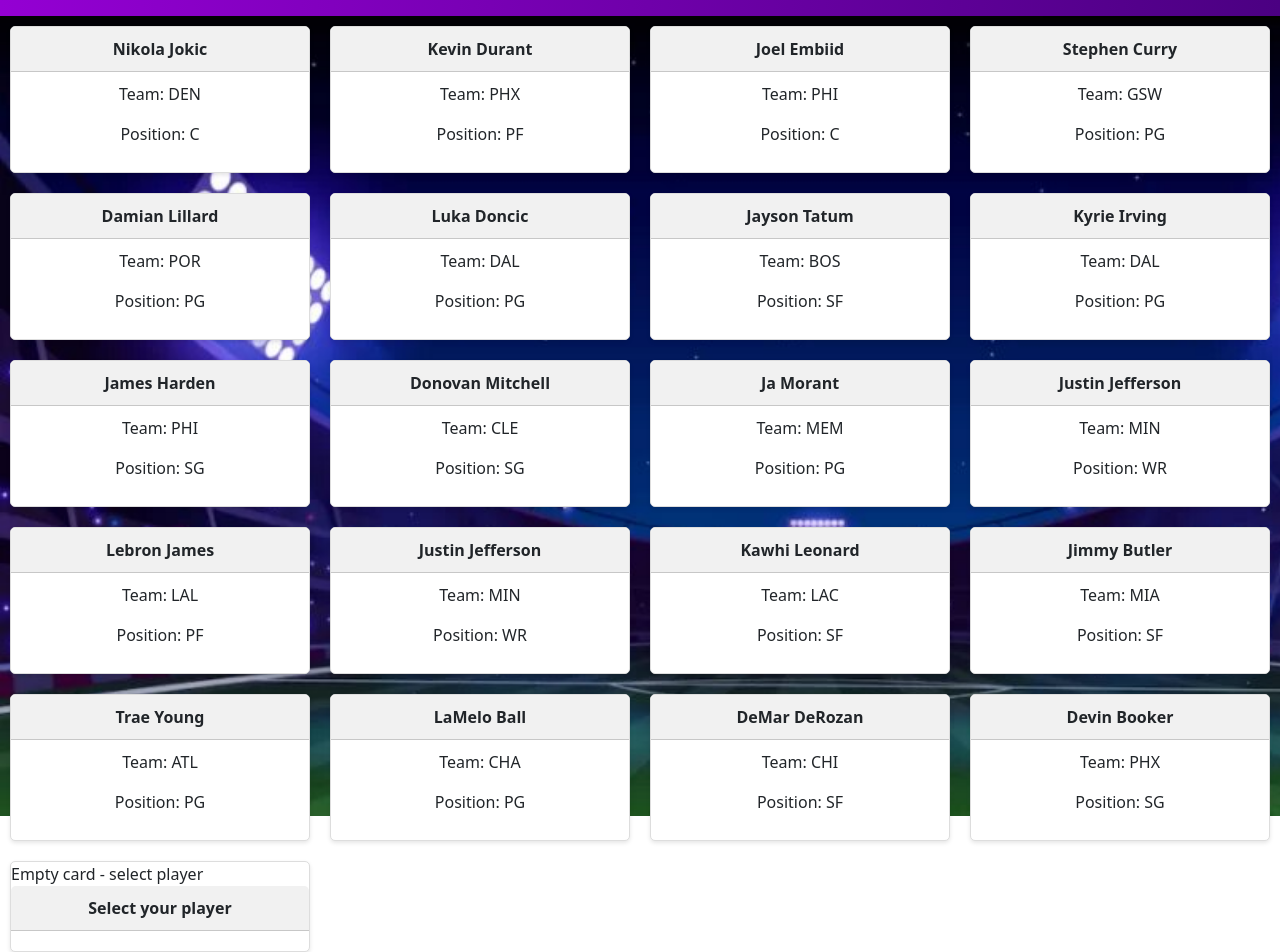
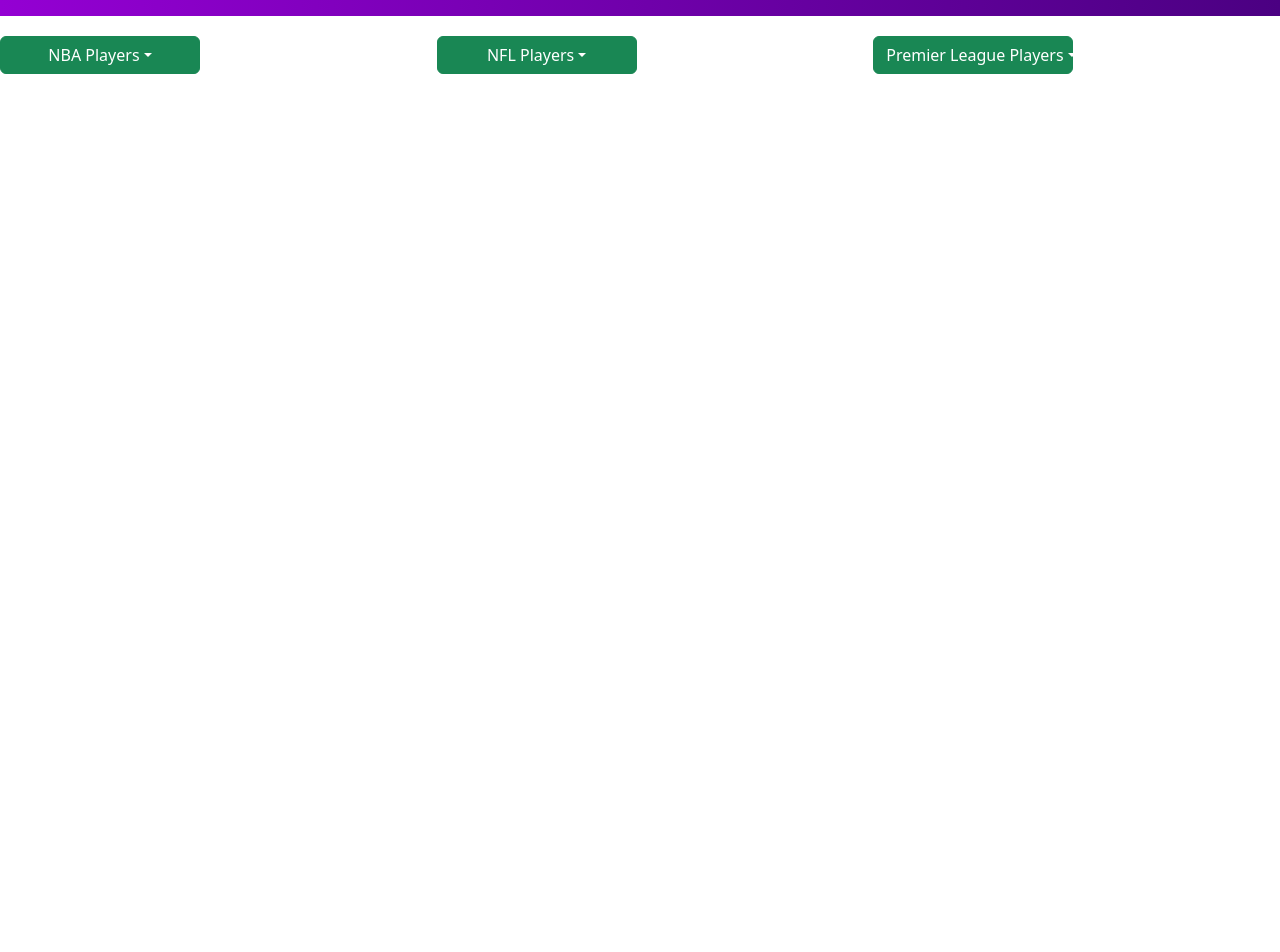
Before and after one commit to barryos112/Final-Year-Project, a React (Create React App) app in the folder final-year-project/: page /team in a window 1280 px wide. Shown: the part 54-1006 px from the top of the page. After the commit the page ends 800 px from the top, so only its background shows below. Built offline with nearby package versions, Linux system fonts and the light colour scheme.

Commit message:
Team Page dropdown Menus
Updated menus with JSON data

```diff
--- a/final-year-project/public/nbaPlayers.json
+++ b/final-year-project/public/nbaPlayers.json
@@ -67,9 +67,9 @@
   },
   {
     "id": "12",
-    "name": "Justin Jefferson",
-    "team": "MIN",
-    "position": "WR"
+    "name": "Zion Williamson",
+    "team": "NOP",
+    "position": "PF"
   },
   {
     "id": "13",
@@ -79,9 +79,9 @@
   },
   {
     "id": "14",
-    "name": "Justin Jefferson",
+    "name": "Anthony Edwards",
     "team": "MIN",
-    "position": "WR"
+    "position": "SG"
   },
   {
     "id": "15",
--- a/final-year-project/src/Components/Team_Page/team_page.css
+++ b/final-year-project/src/Components/Team_Page/team_page.css
@@ -29,3 +29,34 @@
     padding: 10px !important;
     text-align: center !important;
   }
+
+
+  .dropdown-container {
+    display: flex;
+  }
+
+  .dropdown-nba {
+    width: 33.33%;
+  }
+
+  .dropdown-nfl {
+    width: 33.33%;
+    margin-left: 10px;
+    margin-right: 10px;
+  }
+
+  .dropdown-prem {
+    display: inline-block !important;
+    position: relative !important;
+  }
+
+  .dropdown-prem .dropdown-menu {
+    position: absolute !important;
+    width: auto !important;
+    min-width: 100% !important;
+    padding: 0 !important;
+  }
+
+  .dropdown-prem .dropdown-item {
+    white-space: normal !important;
+  }
--- a/final-year-project/src/Components/Team_Page/team_page.js
+++ b/final-year-project/src/Components/Team_Page/team_page.js
@@ -1,49 +1,85 @@
 import "./team_page.css";
 import PlayerService from "../../Services/PlayerData/playerService";
 import React, { useState, useEffect } from "react";
-import DropdownMenu from "react-bootstrap/esm/DropdownMenu";
+import Dropdown from "react-bootstrap/Dropdown";
 
 const Home = () => {
-  const players = [
-    {
-      name: "Player 1",
-      position: "Forward",
-      number: 10,
-    },
-    {
-      name: "Player 2",
-      position: "Midfielder",
-      number: 8,
-    },
-    {
-      name: "Player 3",
-      position: "Defender",
-      number: 4,
-    },
-    {
-      name: "Player 4",
-      position: "Goalkeeper",
-      number: 1,
-    },
-    {
-      name: "Player 5",
-      position: "Forward",
-      number: 9,
-    },
-    {
-      name: "Player 6",
-      position: "Midfielder",
-      number: 7,
-    },
-  ];
+  //   const [playerData, setPlayerData] = useState([]);
+
+  //   useEffect(() => {
+  //     const fetchData = async () => {
+  //       const data = await PlayerService.getPlayerData();
+
+  //       setPlayerData(data);
+  //     };
+
+  //     fetchData();
+  //   }, []);
+
+  //   return (
+  //     <>
+  //       <div className="dropdown-container">
+  //         <Dropdown className="dropdown-nba">
+  //           <Dropdown.Toggle variant="success" id="dropdown-basic">
+  //             Select an NBA player
+  //           </Dropdown.Toggle>
+
+  //           <Dropdown.Menu>
+  //             {playerData.map((player) => (
+  //               <Dropdown.Item key={player.id} eventKey={player.id}>
+  //                 {player.name}
+  //               </Dropdown.Item>
+  //             ))}
+  //           </Dropdown.Menu>
+  //         </Dropdown>
+
+  //         <Dropdown className="dropdown-nfl">
+  //           <Dropdown.Toggle variant="success" id="dropdown-basic">
+  //             Select an NFL player
+  //           </Dropdown.Toggle>
+
+  //           <Dropdown.Menu>
+  //             {playerData.map((player) => (
+  //               <Dropdown.Item key={player.id} eventKey={player.id}>
+  //                 {player.name}
+  //               </Dropdown.Item>
+  //             ))}
+  //           </Dropdown.Menu>
+  //         </Dropdown>
+
+  //         <Dropdown className="dropdown-prem">
+  //           <Dropdown.Toggle variant="success" id="dropdown-basic">
+  //             Select a Premier League player
+  //           </Dropdown.Toggle>
+
+  //           <Dropdown.Menu>
+  //             {playerData.map((player) => (
+  //               <Dropdown.Item key={player.id} eventKey={player.id}>
+  //                 {player.name}
+  //               </Dropdown.Item>
+  //             ))}
+  //           </Dropdown.Menu>
+  //         </Dropdown>
+  //       </div>
+
+  //       {/* </div> */}
+  //     </>
+  //   );
+  // };
 
   const [playerData, setPlayerData] = useState([]);
+  const [nflData, setNflData] = useState([]);
+  const [premData, setPremData] = useState([]);
 
   useEffect(() => {
     const fetchData = async () => {
-      const data = await PlayerService.getPlayerData();
+      const nbaData = await PlayerService.getPlayerData();
+      const nflData = await PlayerService.getNFLData();
+      const premData = await PlayerService.getPremData();
 
-      setPlayerData(data);
+      setPlayerData(nbaData);
+      setNflData(nflData);
+      setPremData(premData);
     };
 
     fetchData();
@@ -51,26 +87,48 @@
 
   return (
     <>
-      <div className="team-container">
-        {playerData &&
-          playerData.length > 0 &&
-          playerData.map((player) => (
-            <div className="card" key={player.id}>
-              <div className="card-header">{player.name}</div>
-              <div className="card-body">
-                <p>Team: {player.team}</p>
-                <p>Position: {player.position}</p>
-              </div>
-            </div>
-          ))}
+      <div className="dropdown-container">
+        <Dropdown className="dropdown-nba">
+          <Dropdown.Toggle variant="success" id="nba-dropdown">
+            NBA Players
+          </Dropdown.Toggle>
 
-        <div className="card">
-          Empty card - select player
-          <div className="card-header">Select your player</div>
-          <div className="card-body">
-            <DropdownMenu>Select a player...</DropdownMenu>
-          </div>
-        </div>
+          <Dropdown.Menu>
+            {playerData.map((player) => (
+              <Dropdown.Item key={player.id} eventKey={player.id}>
+                {player.name}
+              </Dropdown.Item>
+            ))}
+          </Dropdown.Menu>
+        </Dropdown>
+
+        <Dropdown className="dropdown-nfl">
+          <Dropdown.Toggle variant="success" id="nfl-dropdown">
+            NFL Players
+          </Dropdown.Toggle>
+
+          <Dropdown.Menu>
+            {nflData.map((player) => (
+              <Dropdown.Item key={player.id} eventKey={player.id}>
+                {player.name}
+              </Dropdown.Item>
+            ))}
+          </Dropdown.Menu>
+        </Dropdown>
+
+        <Dropdown className="dropdown-prem">
+          <Dropdown.Toggle variant="success" id="prem-dropdown">
+            Premier League Players
+          </Dropdown.Toggle>
+
+          <Dropdown.Menu>
+            {premData.map((player) => (
+              <Dropdown.Item key={player.id} eventKey={player.id}>
+                {player.name}
+              </Dropdown.Item>
+            ))}
+          </Dropdown.Menu>
+        </Dropdown>
       </div>
     </>
   );
--- a/final-year-project/src/Services/PlayerData/playerService.js
+++ b/final-year-project/src/Services/PlayerData/playerService.js
@@ -59,8 +59,43 @@
     console.error(error);
   }
 };
+export const getNFLData = async () => {
+  try {
+    const response = await fetch("./nflPlayers.json", {
+      headers: {
+        "Content-Type": "application/json",
+        Accept: "application/json",
+      },
+    });
+    const jsonData = await response.json();
+    console.log(jsonData);
+
+    return jsonData;
+  } catch (error) {
+    console.error(error);
+  }
+};
+
+export const getPremData = async () => {
+  try {
+    const response = await fetch("./premPlayers.json", {
+      headers: {
+        "Content-Type": "application/json",
+        Accept: "application/json",
+      },
+    });
+    const jsonData = await response.json();
+    console.log(jsonData);
+
+    return jsonData;
+  } catch (error) {
+    console.error(error);
+  }
+};
 
 const PlayerService = {
   getPlayerData,
+  getNFLData,
+  getPremData,
 };
 export default PlayerService;
```
Also changed, not shown: final-year-project/public/nflplayers.json (added, +1 -0 lines), final-year-project/public/premplayers.json (added, +1 -0 lines).
